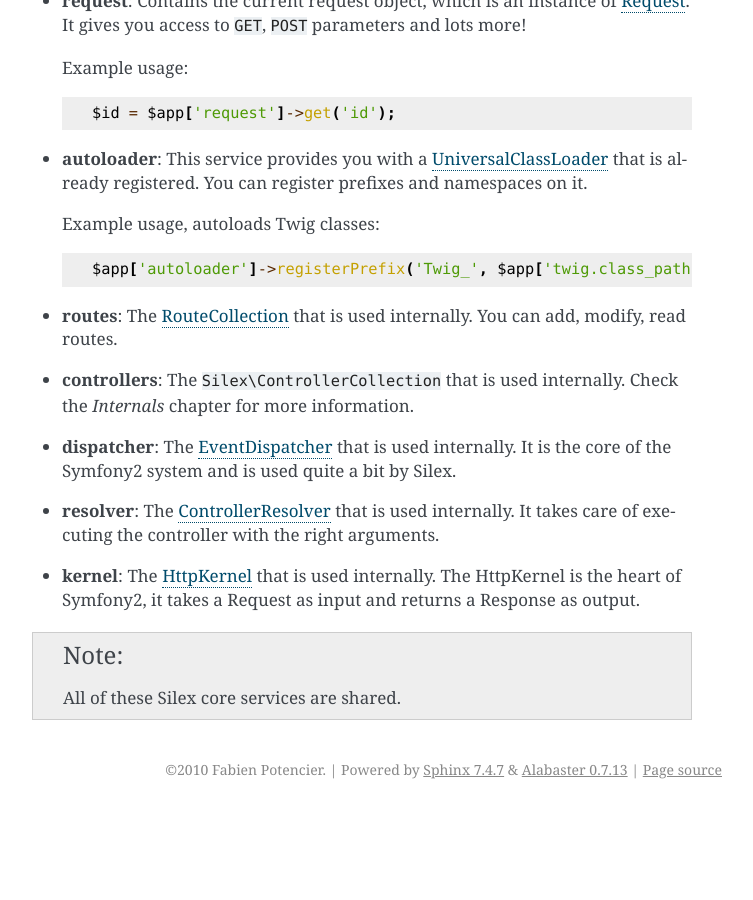
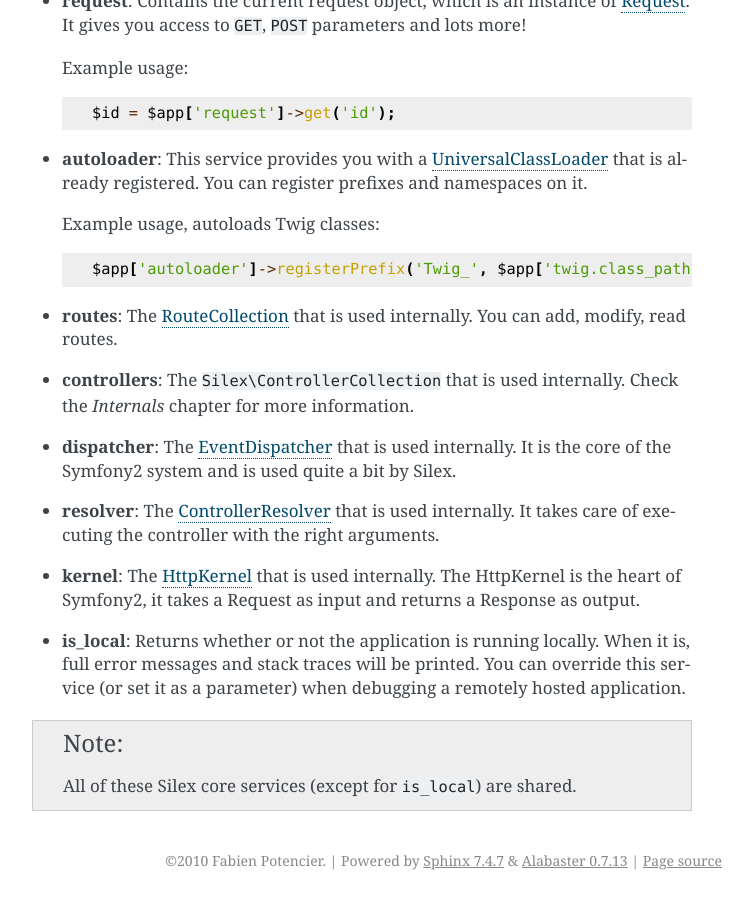
Before and after one commit to silexphp/Silex, a Sphinx documentation site: the page built from doc/services.rst, in a window 1280 px wide and 900 px high, scrolled down 3850 px. Shown: the whole window, without its empty margins (388-1141 px from the left). Built offline with Sphinx 7.4.7, drawn with Linux system fonts in a browser that asks for light colours; before the commit the page ends 4659 px from its top, so only the background shows below that.

Commit message:
add an is_local service so users can customize it

```diff
--- a/doc/services.rst
+++ b/doc/services.rst
@@ -233,6 +233,11 @@ of them.
   Symfony2, it takes a Request as input and returns a
   Response as output.
 
+* **is_local**: Returns whether or not the application is running locally.
+  When it is, full error messages and stack traces will be printed. You can
+  override this service (or set it as a parameter) when debugging a remotely
+  hosted application.
+
 .. note::
 
-    All of these Silex core services are shared.
+    All of these Silex core services (except for ``is_local``) are shared.
```
Also changed, not shown: 2 other files.
